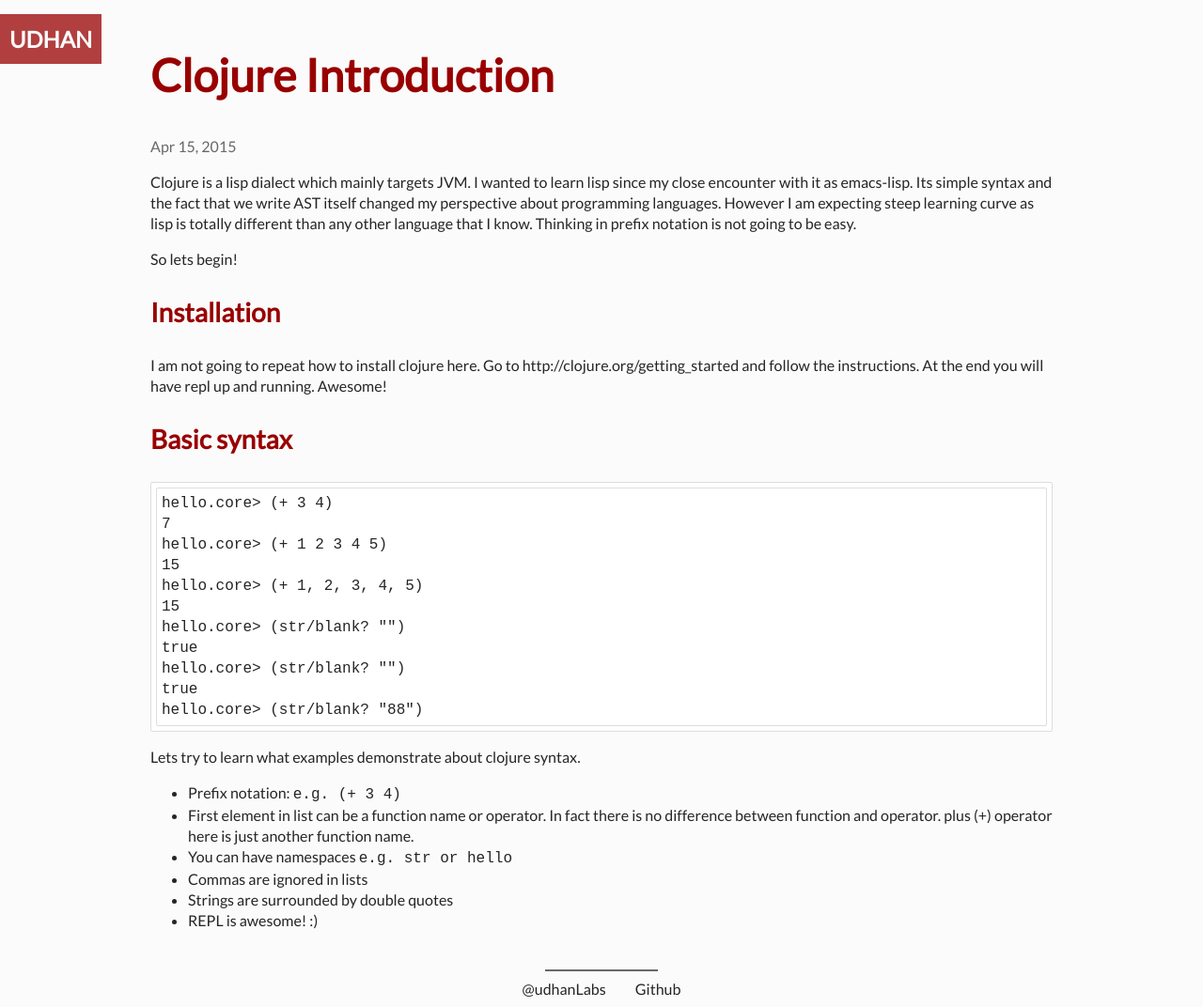
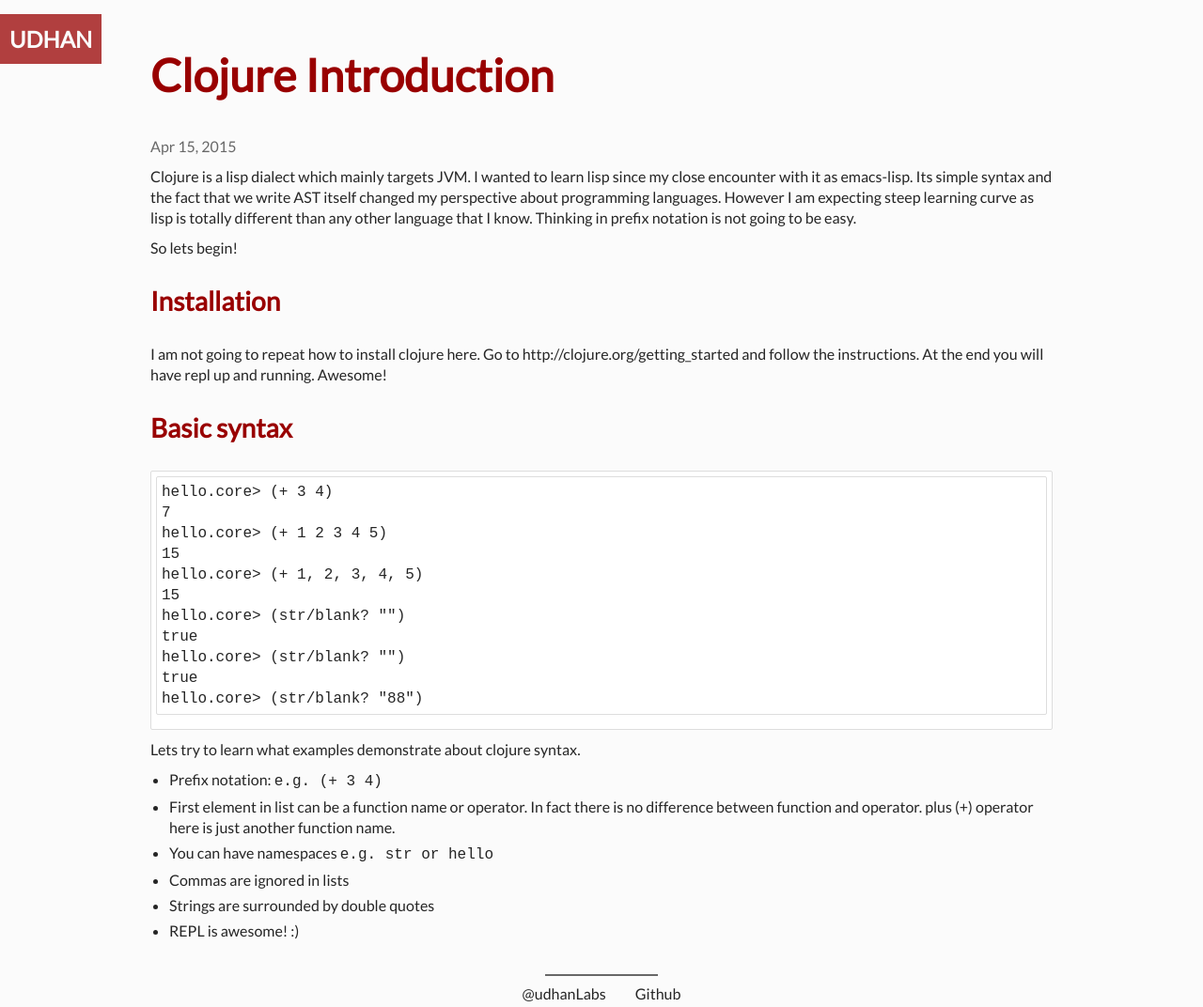
Before and after one commit to udhan/udhan, a Jekyll site: the page built from _posts/2015-04-15-clojure-introduction.markdown, in a window 1280 px wide. Shown: the whole page at 94% size. Built offline with Jekyll 4.4.1, drawn with Linux system fonts in a browser that asks for light colours.

Commit message:
Improved list and p tags

```diff
--- a/css/main.css
+++ b/css/main.css
@@ -78,6 +78,23 @@ a:hover {
     text-decoration:underline;
 }
 
+ul, ol {
+    padding:0;
+    padding-left:2rem;
+    margin:0;
+    margin-bottom:1rem;
+}
+
+li {
+    margin:0;
+    margin-bottom:0.5rem;
+}
+
+p {
+    margin:0;
+    margin-bottom:1rem;
+}
+
 .dim {
     color: #686868;
 }
@@ -116,6 +133,8 @@ footer a {
     border:1px solid #ddd;
     border-radius: 2px;
     padding:5px;
+    margin:0;
+    margin-bottom:1rem;
 }
 
 @media screen and (max-width : 1200px) {
```
